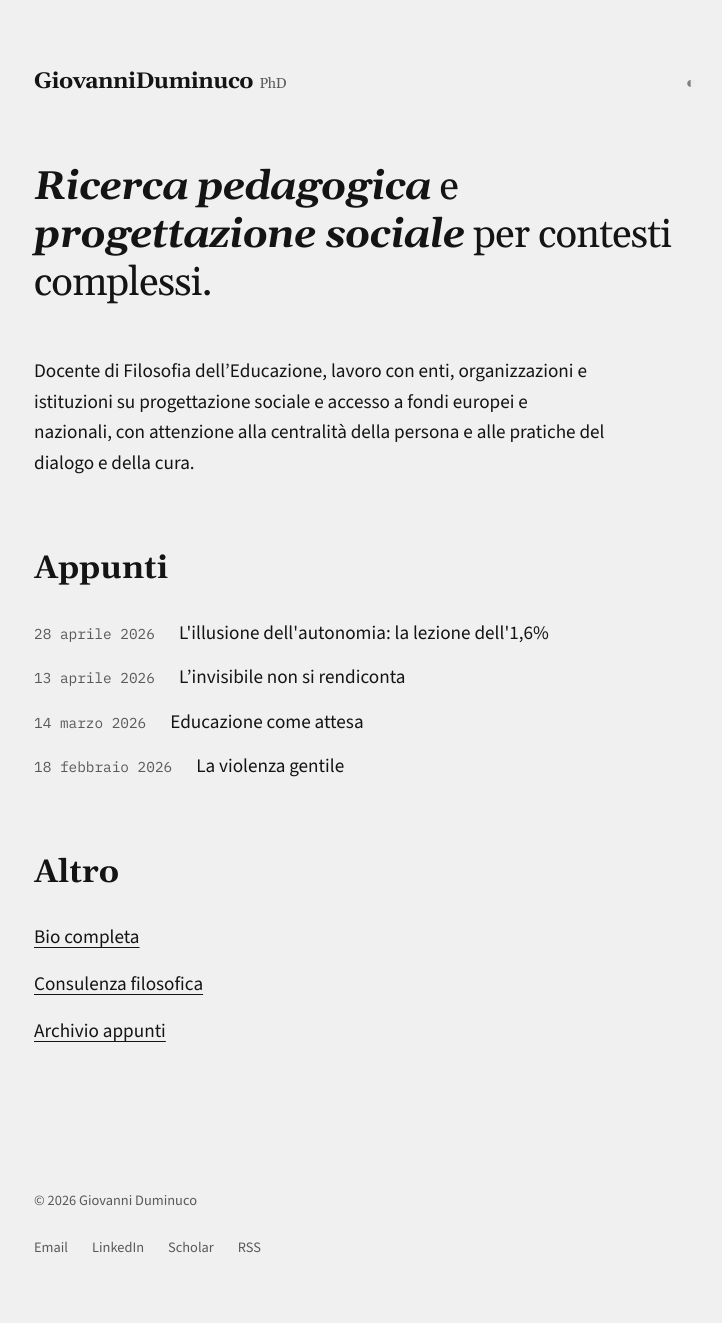
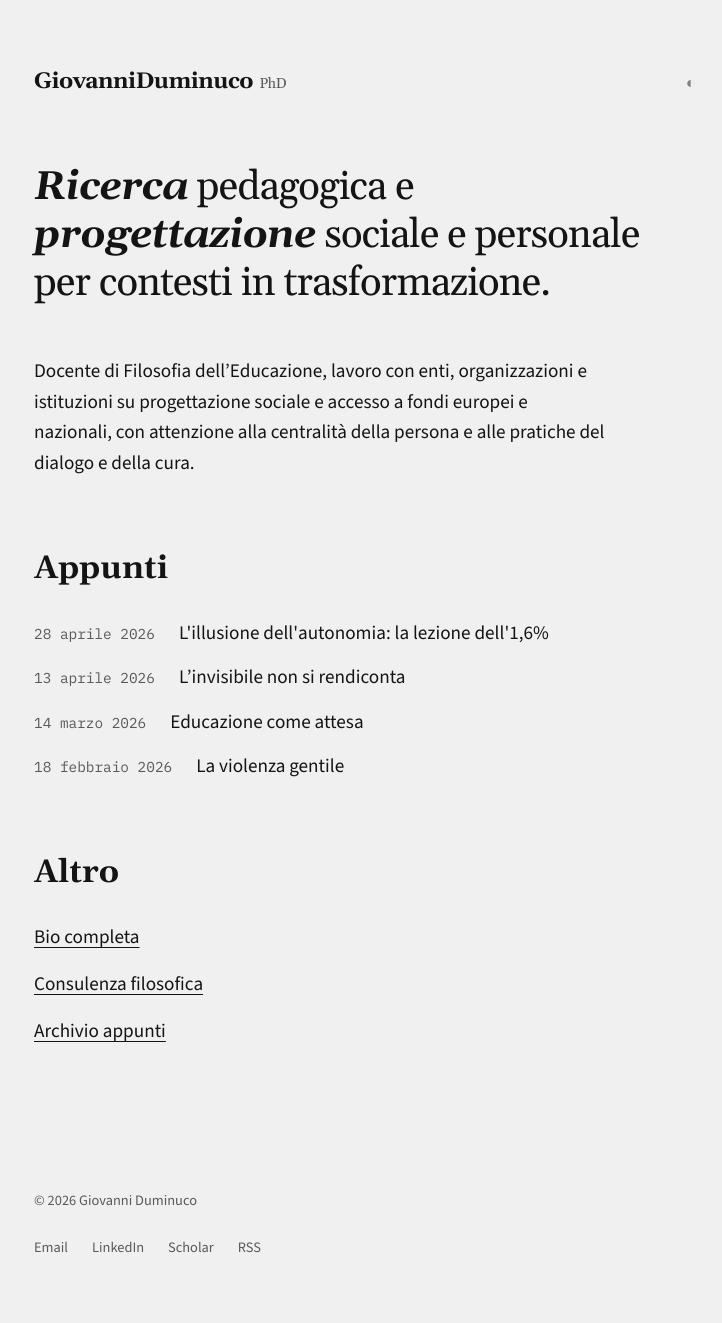
Before and after one commit to dumgio/dumgio.github.io, a Jekyll site: the page built from index.html, in a window 1280 px wide. Shown: the whole page, without its empty margins (126-848 px from the left). Built offline with Jekyll 4.4.1, drawn with Linux system fonts in a browser that asks for light colours.

Commit message:
Update index.html

```diff
--- a/index.html
+++ b/index.html
@@ -3,7 +3,7 @@ layout: default
 ---
 
 <div class="hero-intro">
-  <em>Ricerca pedagogica</em> e <em>progettazione sociale</em> per contesti complessi.
+  <em>Ricerca</em> pedagogica e <em>progettazione</em> sociale e personale per contesti in trasformazione.
 </div>
 
 <p style="font-size: 1.2rem; margin-bottom: 4rem;">
```
